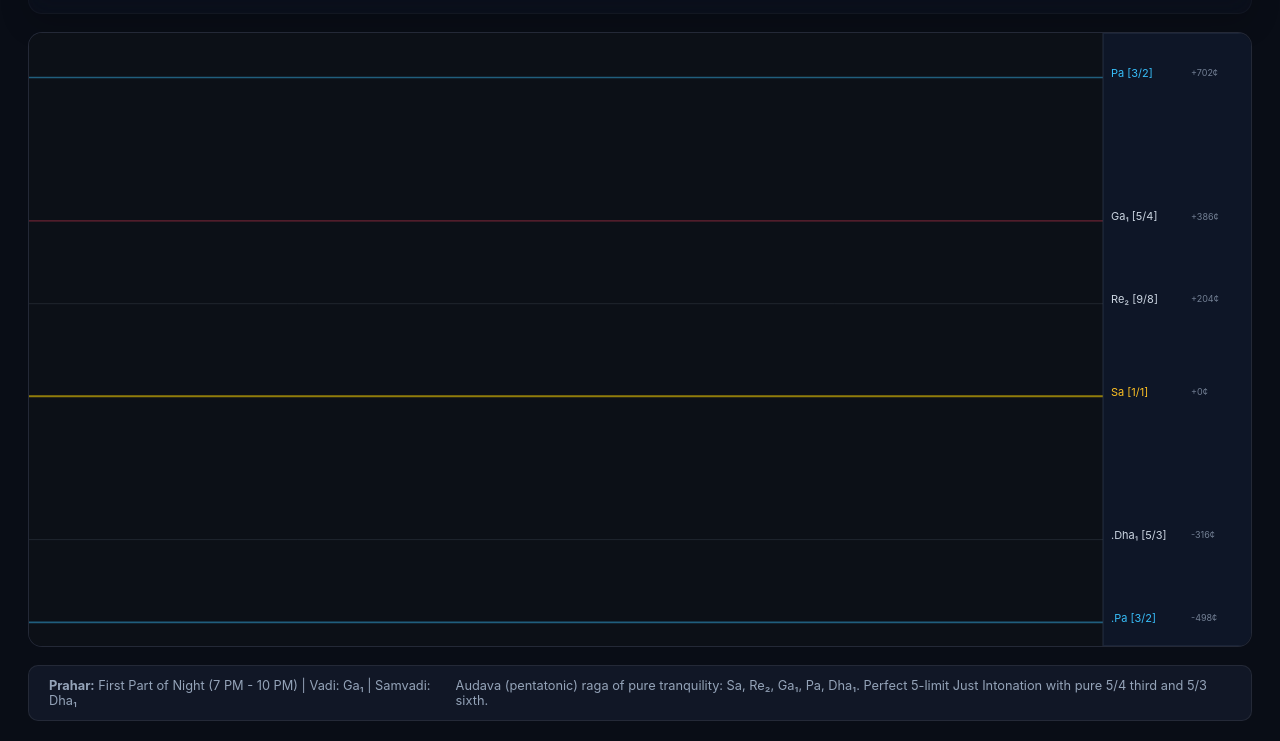
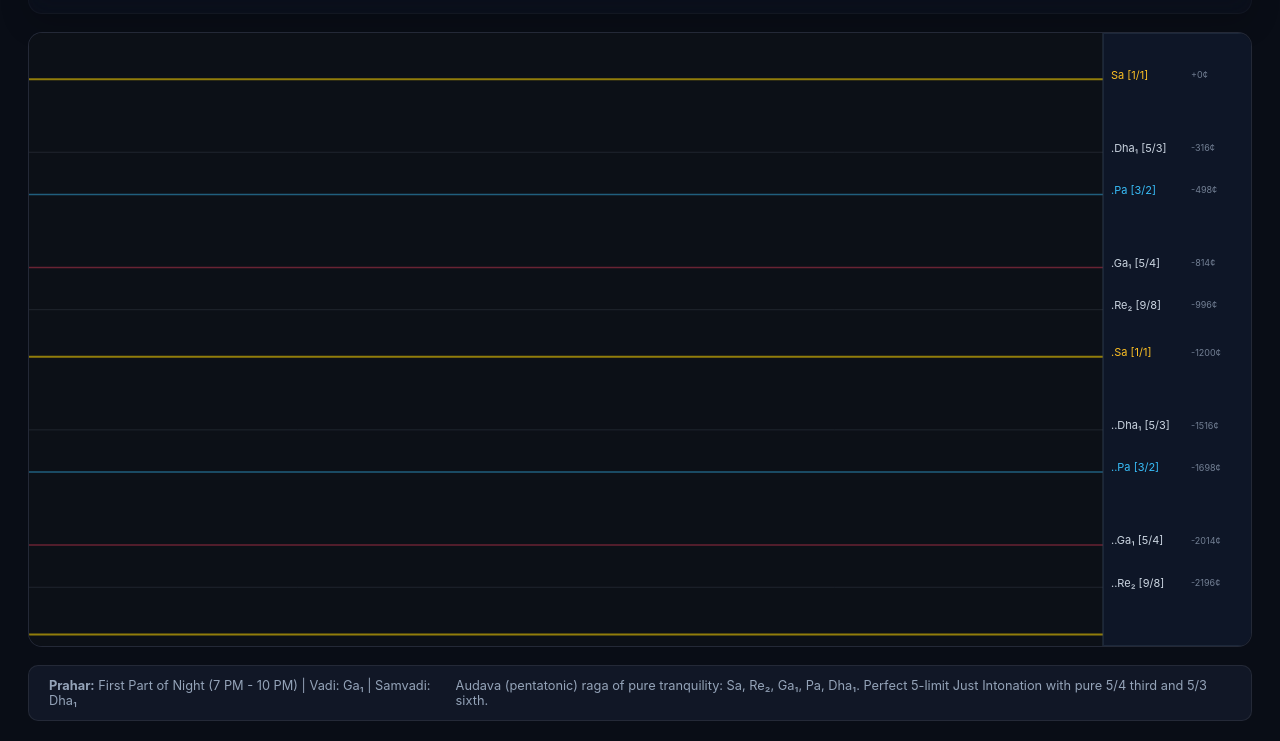
Before and after one commit to neel-pendharkar/shruti-pitch-engine, a plain HTML site: page standalone.html in a window 1280 px wide. Shown: the part 573-1314 px from the top of the page. Drawn offline with Linux system fonts and the light colour scheme.

Commit message:
Lower canvas by full octave with 2 full octaves span: Middle Sa as Upper Sa (-2450c to +200c)

```diff
--- a/css/style.css
+++ b/css/style.css
@@ -834,7 +834,7 @@ select:focus {
   box-shadow: inset 0 0 20px rgba(0, 0, 0, 0.6);
   position: relative;
   flex: 1;
-  min-height: 520px;
+  min-height: 560px;
   display: flex;
 }
 
--- a/standalone.html
+++ b/standalone.html
@@ -841,7 +841,7 @@ select:focus {
   box-shadow: inset 0 0 20px rgba(0, 0, 0, 0.6);
   position: relative;
   flex: 1;
-  min-height: 520px;
+  min-height: 560px;
   display: flex;
 }
 
@@ -1841,9 +1841,9 @@ class PitchCanvas {
     this.canvas = canvasElement;
     this.ctx = canvasElement.getContext("2d");
 
-    // Viewport configuration: framed from Lower Pa (Mandra Pa, -498¢) to Upper Pa (Madhya Pa, +702¢)
-    this.minCents = -550;  // Just below Lower Pa (-498¢)
-    this.maxCents = 800;   // Just above Upper Pa (+702¢)
+    // Viewport configuration: 2 full octaves with Middle Sa (0¢) as Upper Sa
+    this.minCents = -2450; // Below Ati-Mandra Sa (-2400¢) & Lower Pa (-1698¢)
+    this.maxCents = 200;   // Framing Middle Sa (0¢) as Upper Sa
     this.timeWindowSec = 10; // Default 10 seconds history
     this.historyLength = Math.round(this.timeWindowSec * 45); // Timeline frames
     this.history = []; // Array of { cents, voiced, isResonating, time }
@@ -1874,7 +1874,7 @@ class PitchCanvas {
     const rect = this.canvas.parentElement.getBoundingClientRect();
     const dpr = window.devicePixelRatio || 1;
     this.width = rect.width;
-    this.height = Math.max(480, rect.height || 540);
+    this.height = Math.max(520, rect.height || 560);
 
     this.canvas.width = this.width * dpr;
     this.canvas.height = this.height * dpr;
@@ -1971,8 +1971,8 @@ class PitchCanvas {
   drawShrutiGrid() {
     const activeIds = this.activeRaga.activeShrutis;
 
-    // Draw Mandra (-1200), Madhya (0), and Taar (1200) octaves
-    const octaves = [-1200, 0, 1200];
+    // Draw Ati-Mandra (-2400), Mandra (-1200), and Madhya (0) octaves
+    const octaves = [-2400, -1200, 0];
 
     for (const octaveOffset of octaves) {
       for (const id of activeIds) {
@@ -2128,7 +2128,7 @@ class PitchCanvas {
     this.ctx.font = "11px 'Inter', system-ui, sans-serif";
     this.ctx.textBaseline = "middle";
 
-    const octaves = [-1200, 0, 1200];
+    const octaves = [-2400, -1200, 0];
     for (const octaveOffset of octaves) {
       for (const id of activeIds) {
         const shruti = getShrutiById(id);
@@ -2150,10 +2150,10 @@ class PitchCanvas {
           this.ctx.fillStyle = "#cbd5e1"; // Slate
         }
 
-        // Swara notation: dot below for Mandra, apostrophe for Taar
+        // Swara notation: double dot for Ati-Mandra, dot for Mandra, clean for Madhya
         let swaraName = shruti.swara;
-        if (octaveOffset === -1200) swaraName = `.${shruti.swara}`;
-        else if (octaveOffset === 1200) swaraName = `${shruti.swara}'`;
+        if (octaveOffset === -2400) swaraName = `..${shruti.swara}`;
+        else if (octaveOffset === -1200) swaraName = `.${shruti.swara}`;
 
         const text = `${swaraName} [${shruti.ratioStr}]`;
         const sign = noteCents >= 0 ? "+" : "";
```
Also changed, not shown: js/canvas.js (+10 -10 lines).
